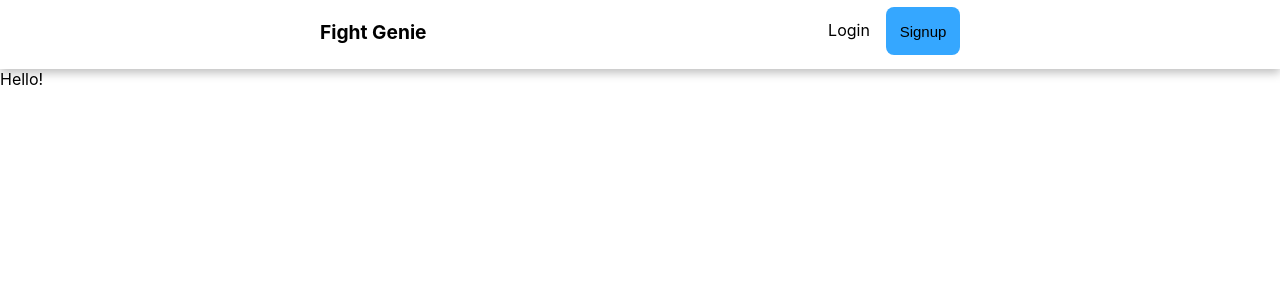
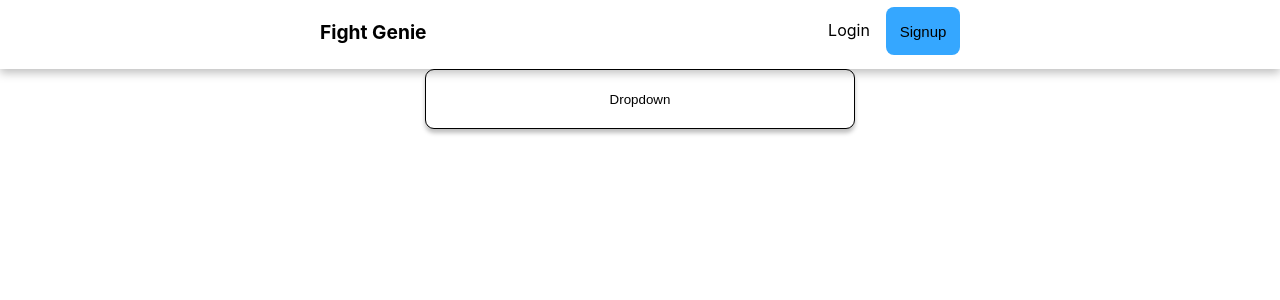
Before and after one commit to THEODOREALO/fight-genie, a React (Create React App) app in the folder my-app/: page /home in a window 1280 px wide. Shown: the top 300 px of the page. Built offline with nearby package versions, Linux system fonts and the light colour scheme.

Commit message:
Weightclass button added to home page

```diff
--- a/my-app/src/components/home-page.js
+++ b/my-app/src/components/home-page.js
@@ -1,5 +1,5 @@
 import React from 'react';
-
+import WeightClass from './weightClass.js'
 //Replace "Template" with the name of your component
 class HomePage extends React.Component{
     //Place any instance variables here; if no instance variables, constructor can be removed
@@ -11,7 +11,7 @@ class HomePage extends React.Component{
     //Place all html to return here
     render(){
         return(
-            <div>Hello!</div>
+            <WeightClass></WeightClass>
         );
     };
 }
--- a/my-app/src/components/weightClass.js
+++ b/my-app/src/components/weightClass.js
@@ -15,7 +15,6 @@ class WeightClassDropdown extends React.Component{
         <div class="dropdown">
             <button class="dropbtn">Dropdown</button>
 
-            <img href = ''></img>
             <div class="dropdown-content">
               <a href="#">Strawweight</a>
               <a href="#">Flyweight</a>
```
